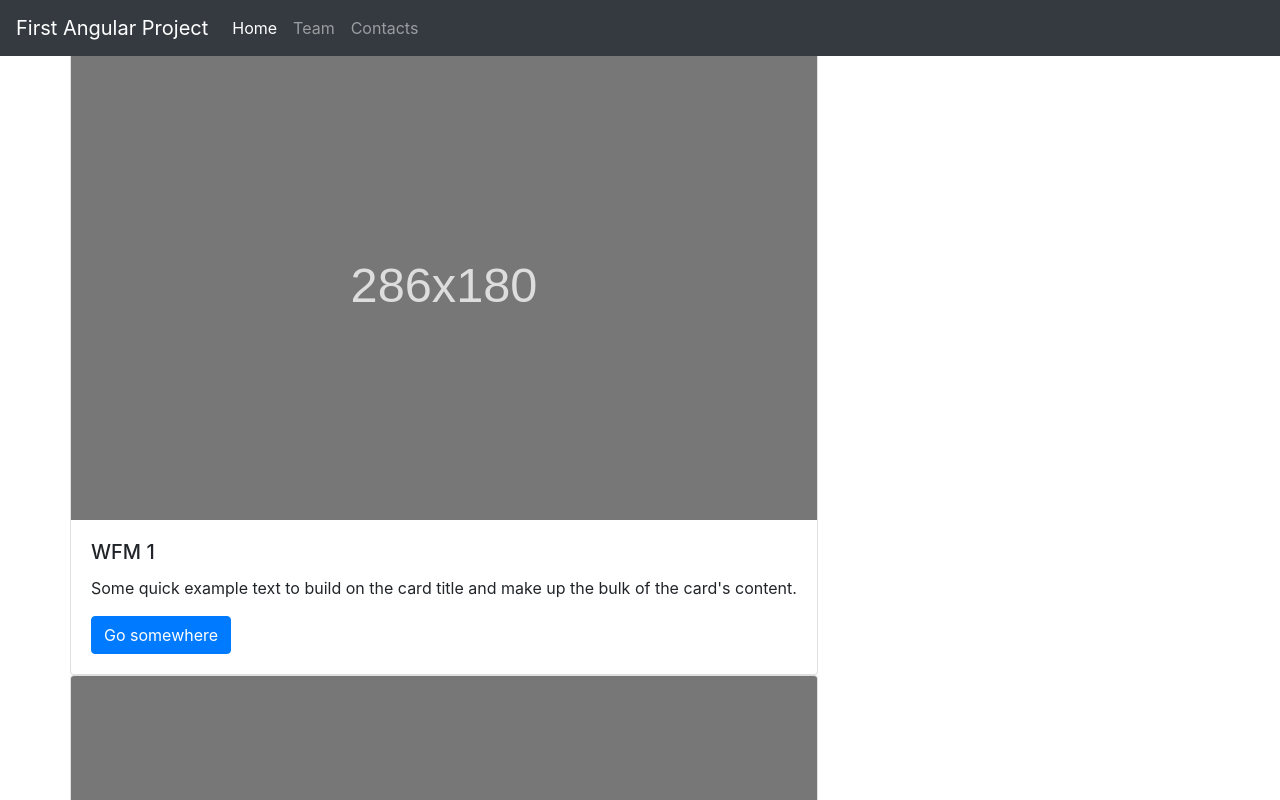
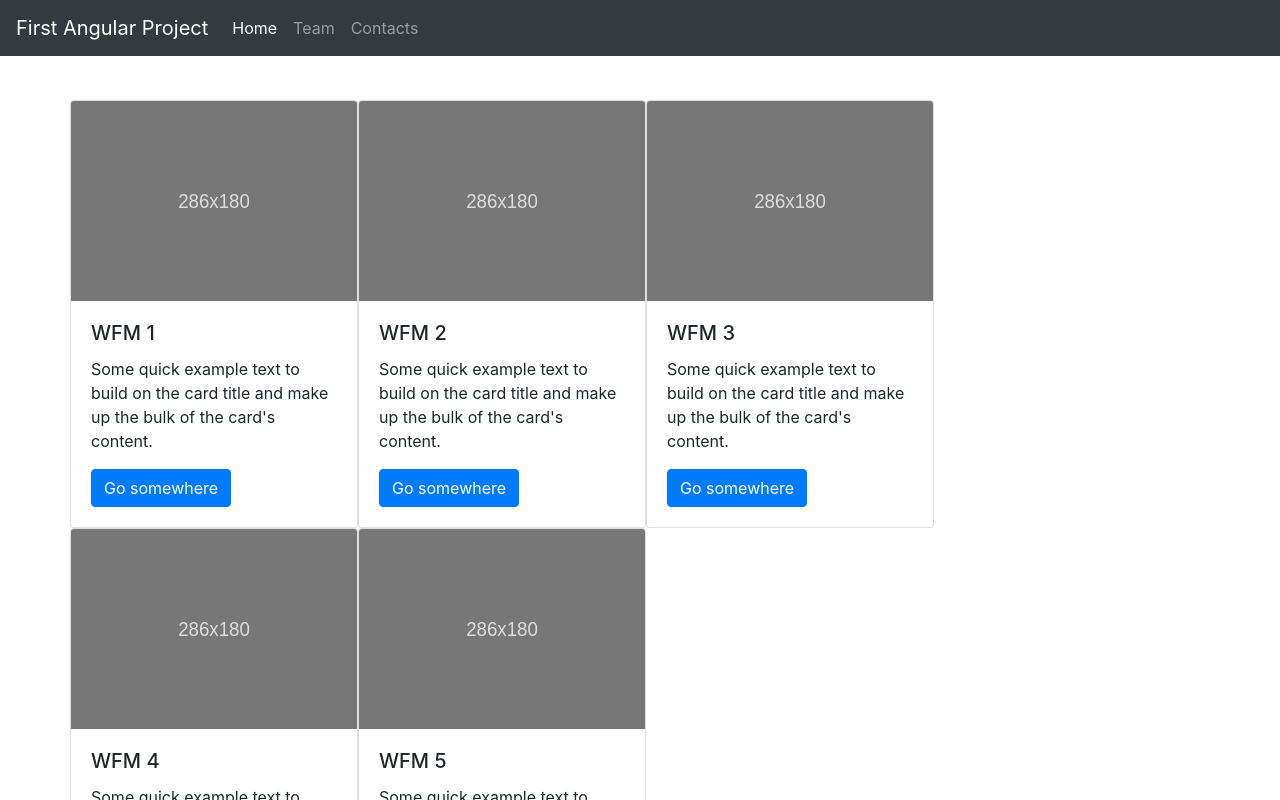
Before and after one commit to ArturM94/angular-test-project, an Angular app: page /team in a window 1280 px wide. Shown: the top 800 px of the page. Built offline with nearby package versions, Linux system fonts and the light colour scheme.

Commit message:
Add styles for div.row, div.card and img in TeamComponent

```diff
--- a/src/app/components/team/team.component.css
+++ b/src/app/components/team/team.component.css
@@ -0,0 +1,13 @@
+div.row {
+    margin-top: 50px;
+}
+
+div.card {
+    width: 18rem;
+}
+
+img {
+    height: 200px;
+    width: 100%;
+    display: block;
+}
```
